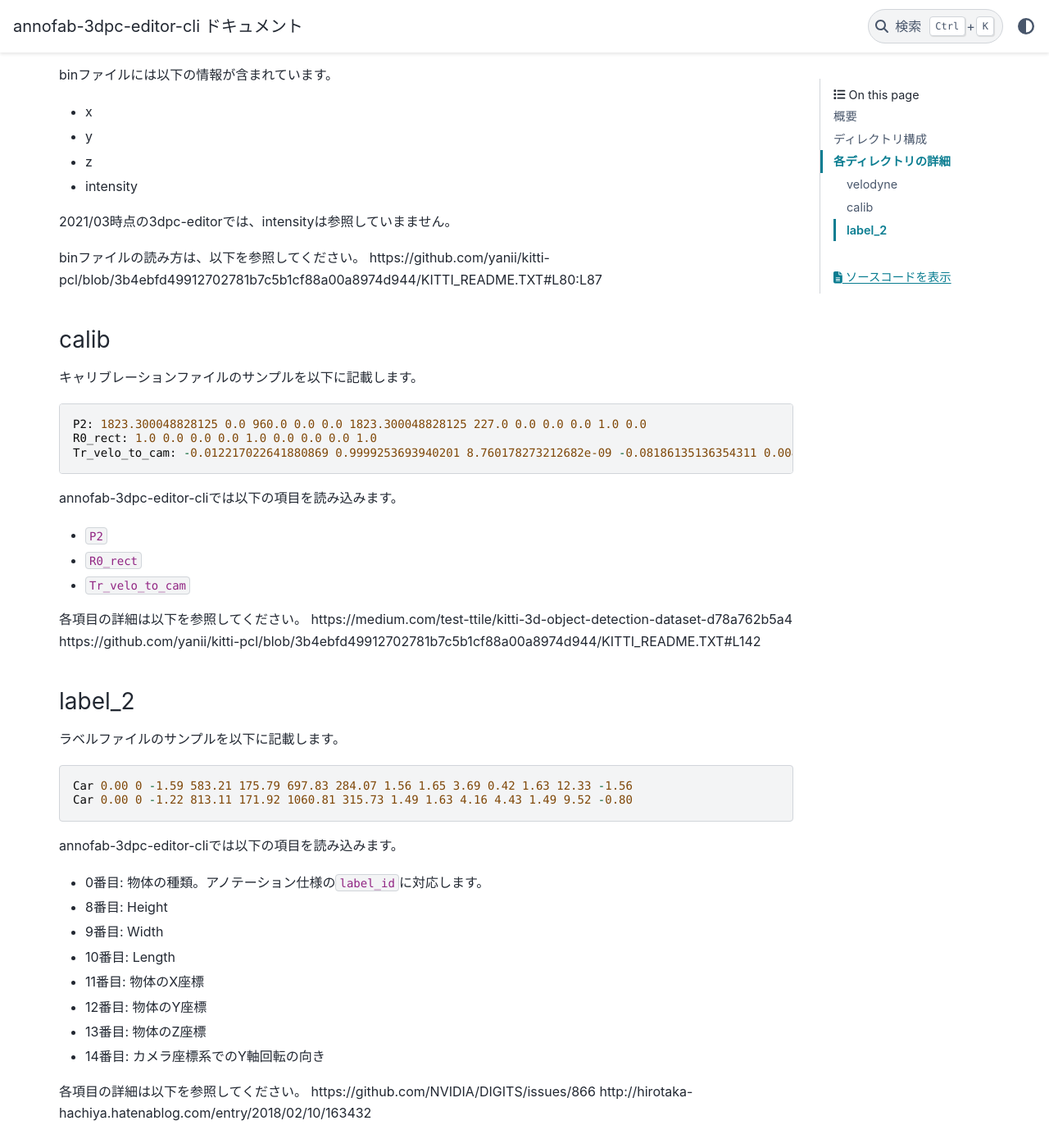
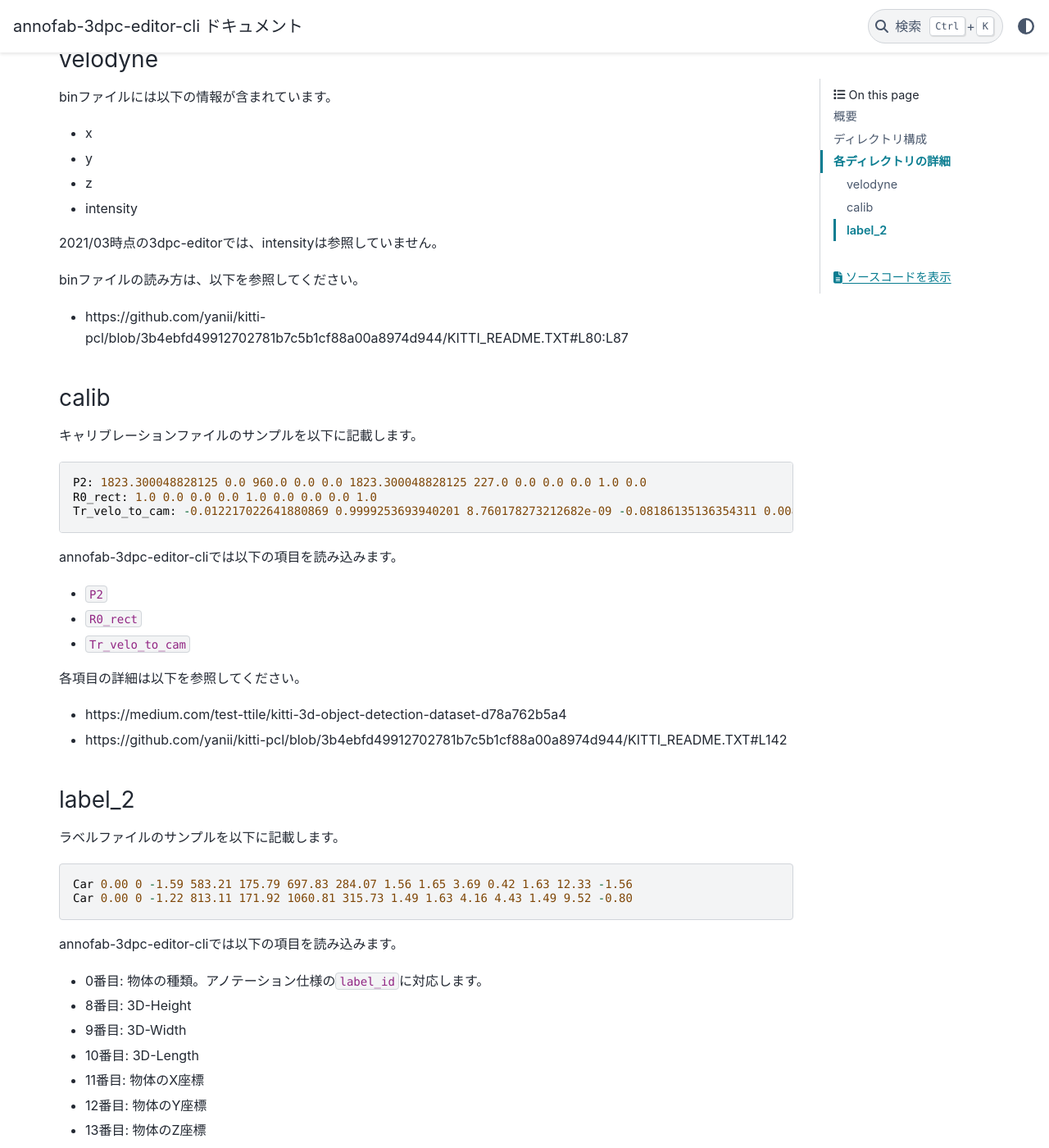
Before and after one commit to kurusugawa-computer/annofab-3dpc-editor-cli, a Sphinx documentation site: the page built from docs/user_guide/kitti_3d_object_detection.md, in a window 1280 px wide and 1400 px high, scrolled down 1151 px. Shown: the whole window at 82% size. Built offline with Sphinx 7.4.7 and the PyData theme 0.15.4, drawn with Linux system fonts in a browser that asks for light colours; some of the changed text lies outside the part shown.

Commit message:
update docs

```diff
--- a/docs/user_guide/kitti_3d_object_detection.md
+++ b/docs/user_guide/kitti_3d_object_detection.md
@@ -1,8 +1,7 @@
-# KITTI 3D object detetection形式
+# KITTI形式（`KITTI 3D object detetection`）
 
 ## 概要
-`project upload_kitti_data`コマンドなどに渡す形式です。
-詳細は http://www.cvlibs.net/datasets/kitti/eval_object.php?obj_benchmark=3d を参照してください。
+`project upload_kitti_data` コマンドで入力とするのは、3D物体検出で広く使われている KITTI形式（`KITTI 3D object detection`）の走行データになります。`KITTI 3D object detection` についての詳細は http://www.cvlibs.net/datasets/kitti/eval_object.php?obj_benchmark=3d を参照してください。
 
 ## ディレクトリ構成
 
@@ -40,8 +39,6 @@
 * `label_2`: アノテーション情報。(optional)
 
 
-
-
 ## 各ディレクトリの詳細
 
 ### velodyne
@@ -51,10 +48,11 @@
 * z
 * intensity
 
-2021/03時点の3dpc-editorでは、intensityは参照していまません。
+2021/03時点の3dpc-editorでは、intensityは参照していません。
 
 binファイルの読み方は、以下を参照してください。
-https://github.com/yanii/kitti-pcl/blob/3b4ebfd49912702781b7c5b1cf88a00a8974d944/KITTI_README.TXT#L80:L87
+
+- https://github.com/yanii/kitti-pcl/blob/3b4ebfd49912702781b7c5b1cf88a00a8974d944/KITTI_README.TXT#L80:L87
 
 
 ### calib
@@ -73,9 +71,9 @@
 * `Tr_velo_to_cam`
 
 各項目の詳細は以下を参照してください。
-https://medium.com/test-ttile/kitti-3d-object-detection-dataset-d78a762b5a4
-https://github.com/yanii/kitti-pcl/blob/3b4ebfd49912702781b7c5b1cf88a00a8974d944/KITTI_README.TXT#L142
 
+- https://medium.com/test-ttile/kitti-3d-object-detection-dataset-d78a762b5a4
+- https://github.com/yanii/kitti-pcl/blob/3b4ebfd49912702781b7c5b1cf88a00a8974d944/KITTI_README.TXT#L142
 
 
 ### label_2
@@ -91,9 +89,9 @@
 
 
 * 0番目: 物体の種類。アノテーション仕様の`label_id`に対応します。
-* 8番目: Height
-* 9番目: Width
-* 10番目: Length
+* 8番目: 3D-Height
+* 9番目: 3D-Width
+* 10番目: 3D-Length
 * 11番目: 物体のX座標
 * 12番目: 物体のY座標
 * 13番目: 物体のZ座標
@@ -101,5 +99,6 @@
 
 
 各項目の詳細は以下を参照してください。
-https://github.com/NVIDIA/DIGITS/issues/866
-http://hirotaka-hachiya.hatenablog.com/entry/2018/02/10/163432
+
+- https://github.com/NVIDIA/DIGITS/issues/866
+- http://hirotaka-hachiya.hatenablog.com/entry/2018/02/10/163432
```
Also changed, not shown: docs/user_guide/command_sample.md (+2 -2 lines), docs/user_guide/kitti_extension.md (+8 -7 lines).
